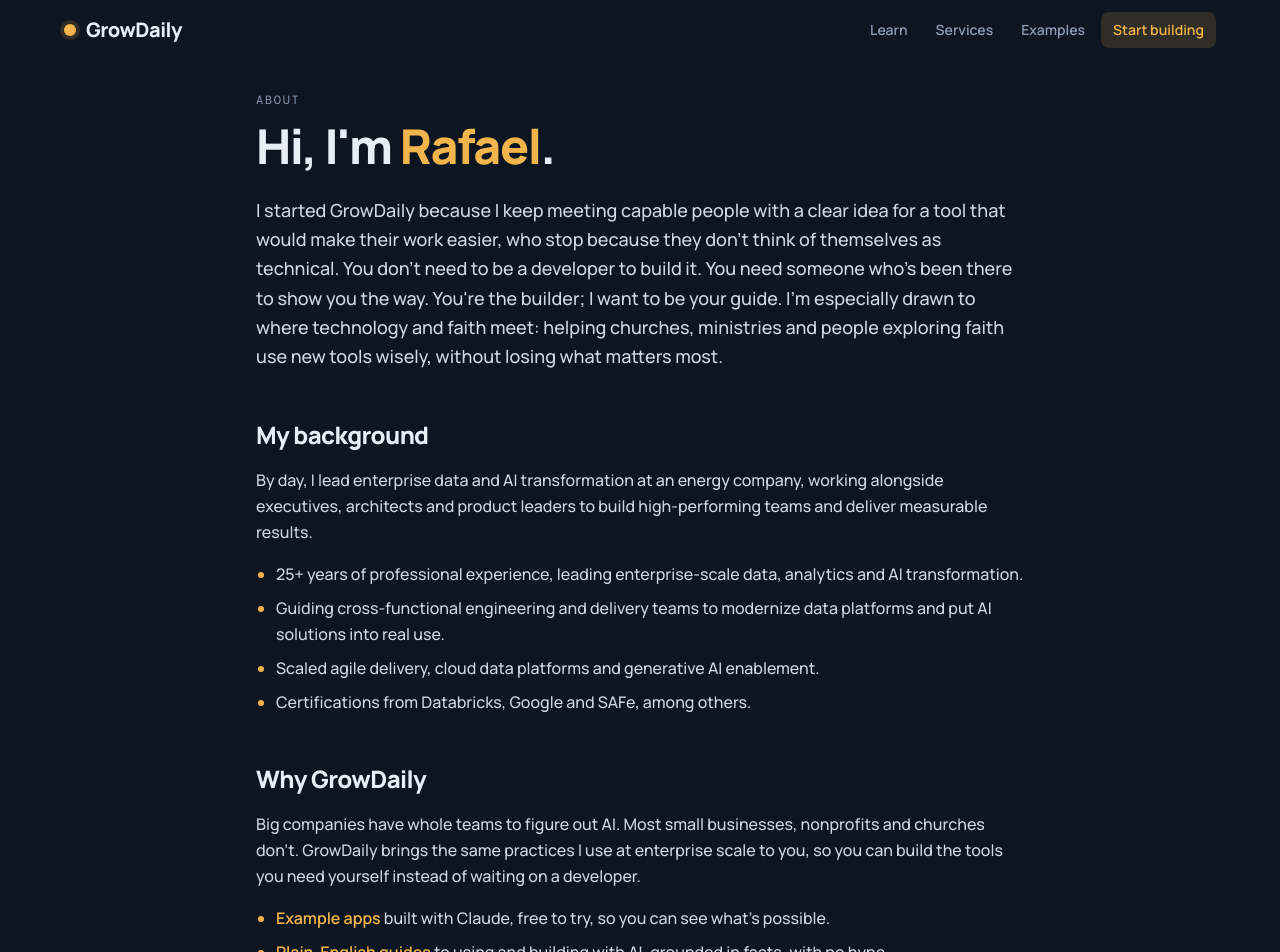
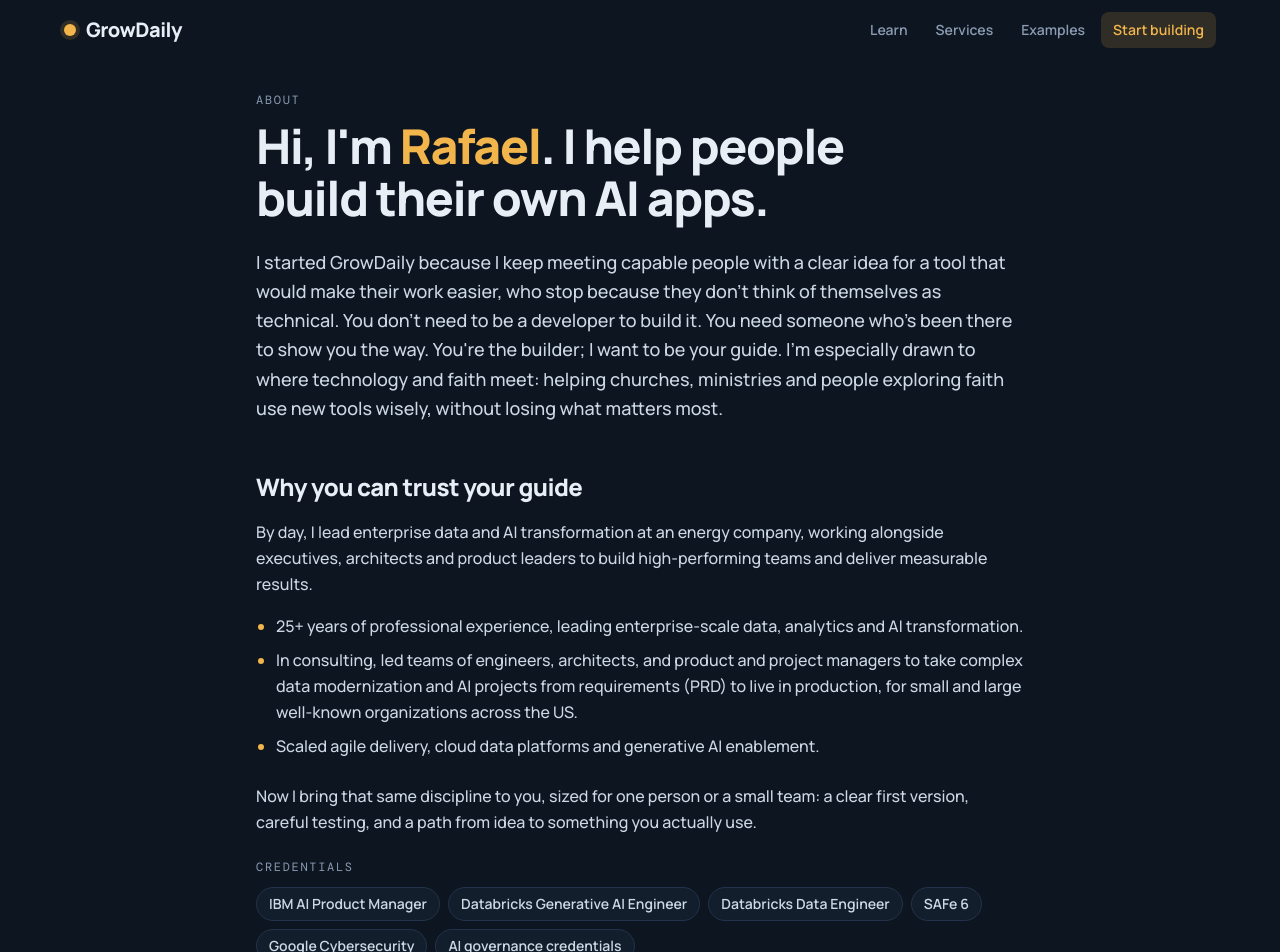
Before and after one commit to rafajos1/growdaily, a Next.js app: page /about in a window 1280 px wide. Shown: the top 952 px of the page. Built offline with nearby package versions, Linux system fonts and the light colour scheme.

Commit message:
About: credentials and consulting track record as guide authority
Co-Authored-By: Claude Opus 5.5 <noreply@anthropic.com>
Claude-Session: https://claude.ai/code/session_01ASFmEqcPbmgww6sAXDytSE

```diff
--- a/app/about/page.tsx
+++ b/app/about/page.tsx
@@ -18,9 +18,17 @@ export const metadata: Metadata = pageMetadata({
 
 const EXPERIENCE = [
   "25+ years of professional experience, leading enterprise-scale data, analytics and AI transformation.",
-  "Guiding cross-functional engineering and delivery teams to modernize data platforms and put AI solutions into real use.",
+  "In consulting, led teams of engineers, architects, and product and project managers to take complex data modernization and AI projects from requirements (PRD) to live in production, for small and large well-known organizations across the US.",
   "Scaled agile delivery, cloud data platforms and generative AI enablement.",
-  "Certifications from Databricks, Google and SAFe, among others.",
+];
+
+const CREDENTIALS = [
+  "IBM AI Product Manager",
+  "Databricks Generative AI Engineer",
+  "Databricks Data Engineer",
+  "SAFe 6",
+  "Google Cybersecurity",
+  "AI governance credentials",
 ];
 
 const PRINCIPLES = [
@@ -46,7 +54,7 @@ export default function AboutPage() {
       <main className="mx-auto max-w-3xl pb-20">
         <p className={`${eyebrow} pt-8`}>About</p>
         <h1 className="mt-3 text-4xl font-extrabold leading-[1.08] tracking-[-0.03em] [text-wrap:balance] sm:text-5xl">
-          Hi, I&apos;m <span className="text-amber">Rafael</span>.
+          Hi, I&apos;m <span className="text-amber">Rafael</span>. I help people build their own AI apps.
         </h1>
         <p className="mt-6 text-lg leading-relaxed text-soft">
           I started GrowDaily because I keep meeting capable people with a clear idea for a tool that would make their work easier, who stop because they don&apos;t think of themselves as technical. You don&apos;t need to be a developer to build it. You need someone who&apos;s been there to show you the way. You&apos;re the builder; I want to be your guide. I&apos;m especially drawn to where technology and faith meet: helping churches, ministries and people exploring faith use new tools wisely, without losing what matters most.
@@ -54,7 +62,7 @@ export default function AboutPage() {
 
         <section className="mt-12" aria-labelledby="experience-heading">
           <h2 id="experience-heading" className="text-2xl font-extrabold tracking-tight">
-            My background
+            Why you can trust your guide
           </h2>
           <p className="mt-4 leading-relaxed text-soft">
             By day, I lead enterprise data and AI transformation at an energy company, working alongside executives, architects and product leaders to build high-performing teams and deliver measurable results.
@@ -62,6 +70,17 @@ export default function AboutPage() {
           <ul className="mt-4 list-disc space-y-2 pl-5 leading-relaxed text-soft marker:text-amber">
             {EXPERIENCE.map((e) => (
               <li key={e}>{e}</li>
+            ))}
+          </ul>
+          <p className="mt-6 leading-relaxed text-soft">
+            Now I bring that same discipline to you, sized for one person or a small team: a clear first version, careful testing, and a path from idea to something you actually use.
+          </p>
+          <h3 className="mt-6 font-mono text-xs uppercase tracking-[0.14em] text-muted">Credentials</h3>
+          <ul className="mt-3 flex flex-wrap gap-2">
+            {CREDENTIALS.map((c) => (
+              <li key={c} className="rounded-full border border-line bg-panel px-3 py-1.5 text-sm font-semibold text-soft">
+                {c}
+              </li>
             ))}
           </ul>
         </section>
```
